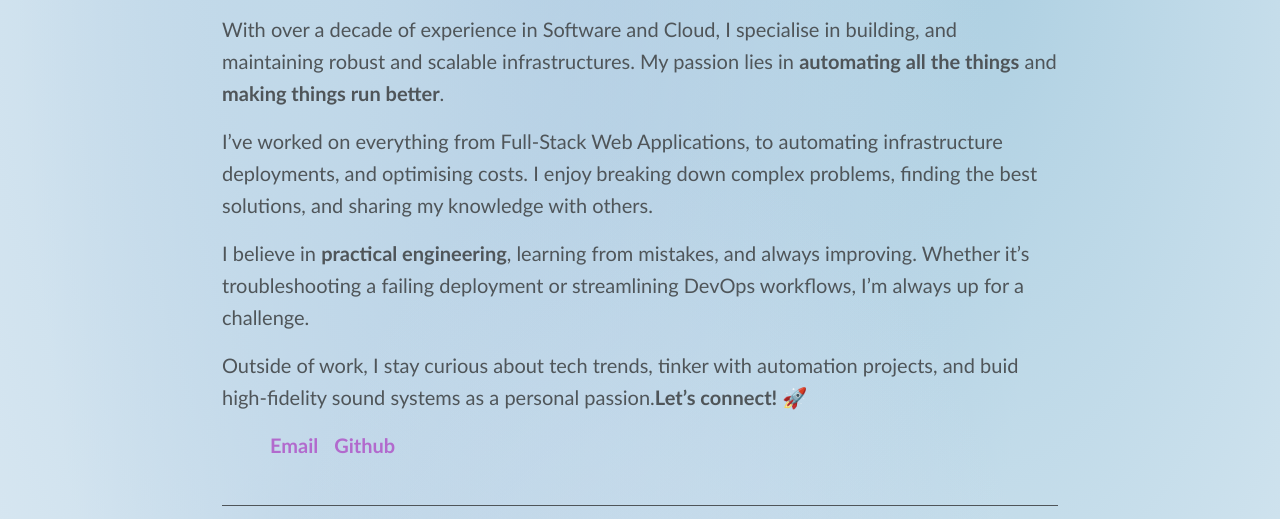
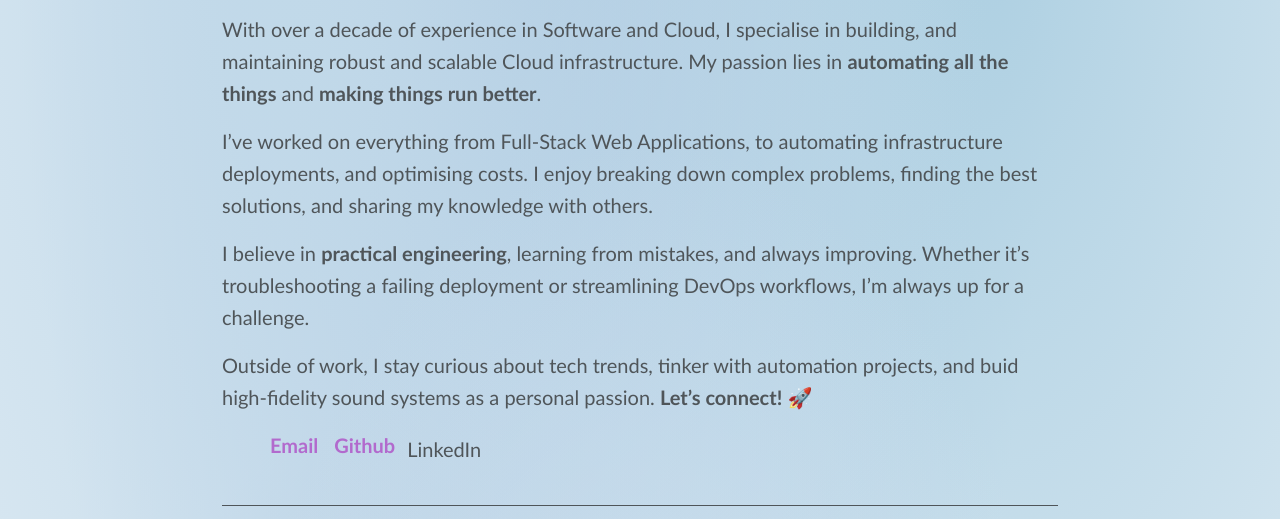
Before and after one commit to kabandr/kabandr.github.io, an Astro site: page / in a window 1280 px wide. Shown: the part 265-784 px from the top of the page. Built offline with nearby package versions, Linux system fonts and the light colour scheme; Astro itself is replaced by a stand-in of ours; a web font is replaced by a local one.

Commit message:
chore: update content

```diff
--- a/src/pages/index.astro
+++ b/src/pages/index.astro
@@ -40,7 +40,7 @@ const finds = (
 
     <p>
       With over a decade of experience in Software and Cloud,
-      I specialise in building, and maintaining robust and scalable infrastructures.
+      I specialise in building, and maintaining robust and scalable Cloud infrastructure.
       My passion lies in <strong>automating all the things</strong> and <strong>making things run better</strong>.
     </p>
 
@@ -58,14 +58,14 @@ const finds = (
 
     <p>
       Outside of work, I stay curious about tech trends, tinker with automation
-      projects, and buid high-fidelity sound systems as a personal passion.<strong
+      projects, and buid high-fidelity sound systems as a personal passion. <strong
         >Let’s connect!</strong> 🚀
     </p>
 
     <ul id="action-links">
       <li><a href="renerugwiro@yahoo.fr">Email</a></li>
       <li><a href="https://github.com/kabandr">Github</a></li>
-      <li><a href="https://www.linkedin.com/in/kabandr/"></a></li>
+      <li><a href="https://www.linkedin.com/in/kabandr/"></a>LinkedIn</li>
     </ul>
   </section>
 
```
Also changed, not shown: src/pages/about.md (+1 -1 lines).
